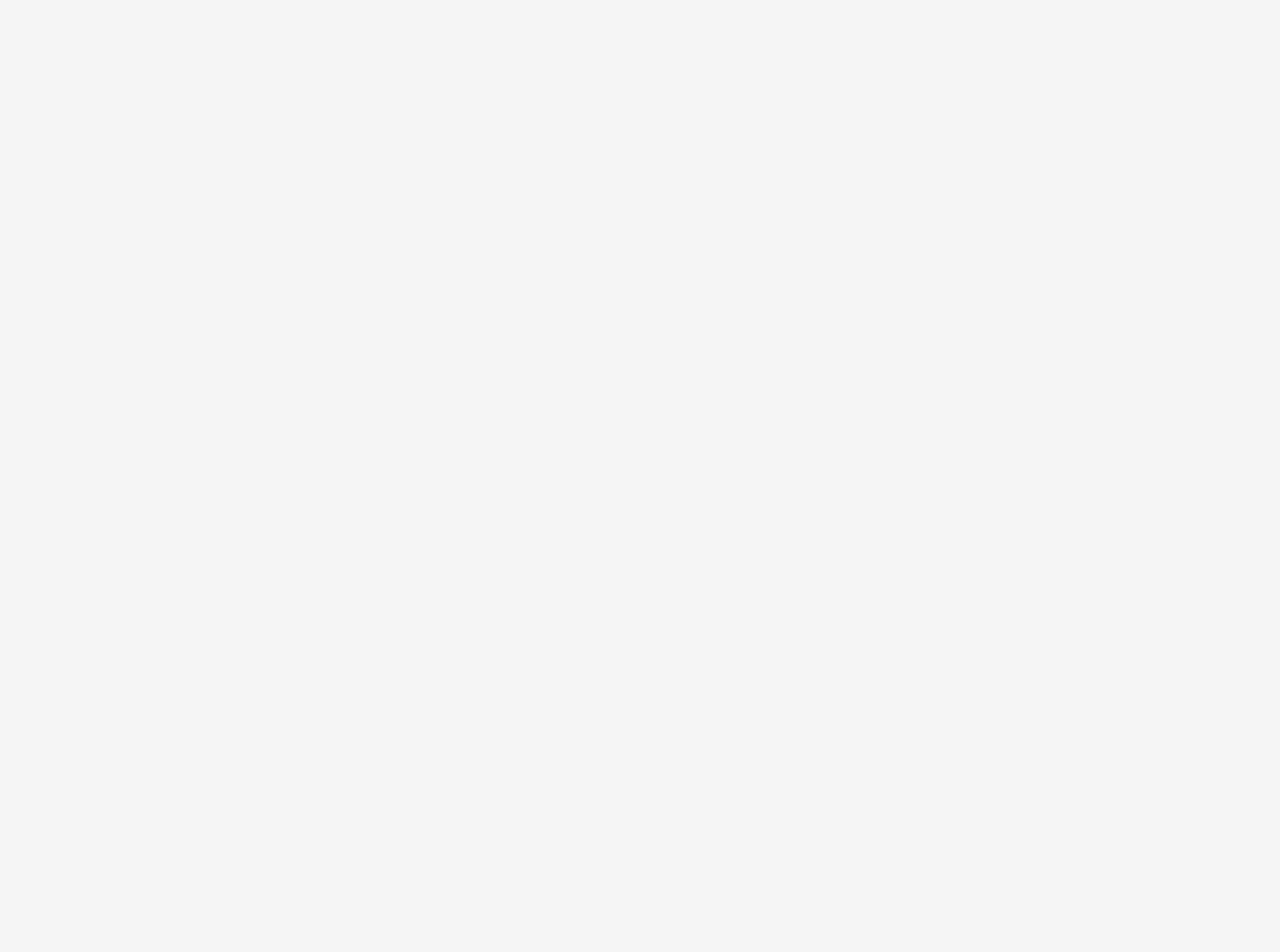
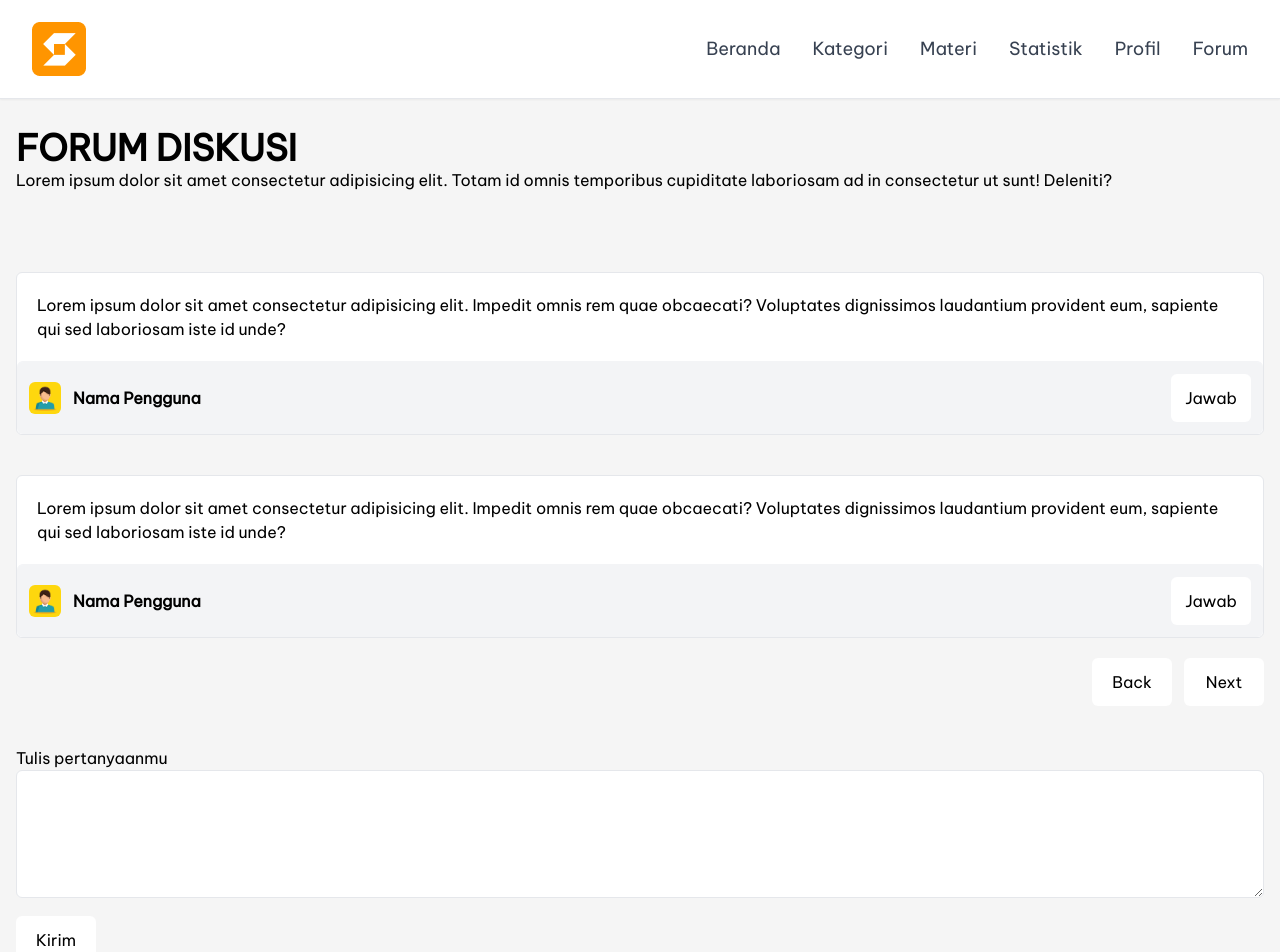
Before and after one commit to ahay12/lms-fe, a React (Vite) app: page /forum in a window 1280 px wide. Before the commit this address had no page. Shown: the top 952 px of the page. Before the commit the page ends 800 px from the top, so only its background shows below. Built offline with nearby package versions, Linux system fonts and the light colour scheme.

Commit message:
little fix and add forum

```diff
--- a/index.html
+++ b/index.html
@@ -9,7 +9,7 @@
 </head>
 
 <body>
-  <div id="root" class="dark:bg-dark"></div>
+  <div id="root" class="dark:bg-dark font-primary"></div>
   <script type="module" src="/src/main.jsx"></script>
 </body>
 
--- a/src/App.jsx
+++ b/src/App.jsx
@@ -3,16 +3,20 @@ import LandingPage from './components/landingPage'
 import KategoriMateri from './components/kategoriMateri'
 import HalamanMateri from './components/halamanMateri'
 import Profil from './components/profil'
+import NotFound from './components/notFound'
+import Forum from './components/forum'
 
 
 function App() {
   return (
     <>
       <Routes>
+        <Route path='*' element={<NotFound />} />
         <Route path='/' element={<LandingPage />} />
         <Route path='/kategori-materi' element={<KategoriMateri />} />
         <Route path='/materi' element={<HalamanMateri />} />
         <Route path='/profil' element={<Profil />} />
+        <Route path='/forum' element={<Forum />} />
       </Routes>
     </>
   )
--- a/src/components/category.jsx
+++ b/src/components/category.jsx
@@ -16,21 +16,21 @@ export default function Category() {
                         <div className="flex flex-col justify-center items-center gap-5 my-14">
                             <img src={"/logo-kesehatan.png"} alt="logo" className="w-24 h-24" />
                             <h3 className="text-2xl font-semibold">Kesehatan</h3>
-                            <button className="w-32 h-12 bg-gray rounded-2xl">Lihat Semua</button>
+                            <button className="w-32 h-12 bg-gray-200 rounded-2xl">Lihat Semua</button>
                         </div>
                     </div>
                     <div className="lg:w-[480px] lg:h-[314px] w-full h-72 bg-white rounded-md shadow-lg shadow-black/30">
                         <div className="flex flex-col justify-center items-center gap-5 my-14">
                             <img src={"/logo-teknologi.png"} alt="logo" className="w-24 h-24" />
                             <h3 className="text-2xl font-semibold">Teknologi</h3>
-                            <button className="w-32 h-12 bg-gray rounded-2xl">Lihat Semua</button>
+                            <button className="w-32 h-12 bg-gray-200 rounded-2xl">Lihat Semua</button>
                         </div>
                     </div>
                     <div className="lg:w-[480px] lg:h-[314px] w-full h-72 bg-white rounded-md shadow-lg shadow-black/30">
                         <div className="flex flex-col justify-center items-center gap-5 my-14">
                             <img src={"/logo-buku.png"} alt="logo" className="w-24 h-24" />
                             <h3 className="text-2xl font-semibold">Keterampilan Hidup</h3>
-                            <button className="w-32 h-12 bg-gray rounded-2xl">Lihat Semua</button>
+                            <button className="w-32 h-12 bg-gray-200 rounded-2xl">Lihat Semua</button>
                         </div>
                     </div>
 
--- /dev/null
+++ b/src/components/forum.jsx
@@ -0,0 +1,54 @@
+import Footer from "./footer";
+import Navbar from "./navbar";
+
+export default function Forum() {
+    return (
+        <>
+            <Navbar />
+            <div className="container pt-32 max-w-7xl mx-auto">
+                <h1 className="uppercase text-4xl font-semibold dark:text-white">Forum Diskusi</h1>
+                <p className="dark:text-white">Lorem ipsum dolor sit amet consectetur adipisicing elit. Totam id omnis temporibus cupiditate laboriosam ad in consectetur ut sunt! Deleniti?</p>
+                {/* Comments */}
+                <div className="flex flex-col gap-10 mt-20">
+                    <div className="w-full rounded-md bg-white dark:text-white dark:bg-[#262626] border dark:border-gray-100">
+                        <p className="p-5">Lorem ipsum dolor sit amet consectetur adipisicing elit. Impedit omnis rem quae obcaecati? Voluptates dignissimos laudantium provident eum, sapiente qui sed laboriosam iste id unde?</p>
+                        <div className="flex justify-between bg-gray-100 dark:bg-[#262626] p-3 border-t border-gray-100 rounded-md">
+                            <div className="flex gap-3 items-center">
+                                <img src={"/avatar.jpg"} alt="img" className="w-8 h-8 rounded-md" />
+                                <h3 className="font-semibold">Nama Pengguna</h3>
+                            </div>
+                            <button className="w-20 h-12 rounded-md bg-white dark:text-dark">Jawab</button>
+                        </div>
+                    </div>
+                    <div className="w-full rounded-md bg-white dark:text-white dark:bg-[#262626] border dark:border-gray-100">
+                        <p className="p-5">Lorem ipsum dolor sit amet consectetur adipisicing elit. Impedit omnis rem quae obcaecati? Voluptates dignissimos laudantium provident eum, sapiente qui sed laboriosam iste id unde?</p>
+                        <div className="flex justify-between bg-gray-100 dark:bg-[#262626] p-3 border-t border-gray-100 rounded-md">
+                            <div className="flex gap-3 items-center">
+                                <img src={"/avatar.jpg"} alt="img" className="w-8 h-8 rounded-md" />
+                                <h3 className="font-semibold">Nama Pengguna</h3>
+                            </div>
+                            <button className="w-20 h-12 rounded-md bg-white dark:text-dark">Jawab</button>
+                        </div>
+                    </div>
+                </div>
+                <div className="flex gap-3 items-end justify-end pt-5">
+                    <button className="w-20 h-12 rounded-md bg-white">Back</button>
+                    <button className="w-20 h-12 rounded-md bg-white">Next</button>
+                </div>
+                <div>
+                    <form className="mt-10">
+                        <label htmlFor="question" className="dark:text-white">Tulis pertanyaanmu</label>
+                        <textarea
+                            name="question"
+                            id="question"
+                            className="w-full h-32 pl-2 rounded-md dark:text-white dark:bg-[#262626] border dark:border-gray-100"
+                        ></textarea>
+                        <button className="w-20 h-12 mt-3 rounded-md bg-white dark:text-dark">Kirim</button>
+                    </form>
+                </div>
+            </div>
+
+            <Footer />
+        </>
+    )
+};
--- a/src/components/halamanMateri.jsx
+++ b/src/components/halamanMateri.jsx
@@ -60,7 +60,7 @@ export default function HalamanMateri() {
 
                     </iframe>
                 </div>
-                <div>
+                <div className="pt-5">
                     <h2 className="font-semibold lg:text-4xl text-3xl dark:text-white">Olahraga Aman Untuk Lansia</h2>
                     <p className="lg:pt-20 pt-10 dark:text-white">Olahraga atau aktivitas fisik untuk lansia perlu disesuaikan dengan kemampuan dan kondisi manula yang bersangkutan. Anda dapat memulainya dengan sesi konsultasi untuk memperoleh rekomendasi tipe aktivitas yang cocok dan batasan yang masih aman untuk tubuh mereka.</p>
                 </div>
--- a/src/components/navbar.jsx
+++ b/src/components/navbar.jsx
@@ -34,7 +34,7 @@ export default function Navbar({ name = '' }) {
 
     return (
         <header className="flex w-full items-center bg-white dark:bg-dark fixed top-0 left-0 shadow-sm z-10">
-            <div className="w-full h-[70px] md:h-[99px] border-b border-solid border-b-gray-200 border-white dark:border-dark flex items-center justify-between px-4 md:px-8">
+            <div className="w-full h-[70px] md:h-[99px] border-b border-solid border-b-gray-200 border-white dark:border-b-white flex items-center justify-between px-4 md:px-8">
                 <div className="flex items-center">
                     {/* Logo */}
                     <img
--- /dev/null
+++ b/src/components/notFound.jsx
@@ -0,0 +1,16 @@
+export default function NotFound() {
+    return (
+        <>
+            <section className="w-screen h-screen flex items-center justify-center">
+                <div className="py-8 px-4 mx-auto max-w-screen-xl lg:py-16 lg:px-6">
+                    <div className="mx-auto max-w-screen-sm text-center">
+                        <h1 className="mb-4 text-7xl tracking-tight font-extrabold lg:text-9xl text-primary-600 dark:text-primary-500">404</h1>
+                        <p className="mb-4 text-3xl tracking-tight font-bold text-gray-900 md:text-4xl dark:text-white">Something&apos;s missing.</p>
+                        <p className="mb-4 text-lg font-light text-gray-500 dark:text-gray-400">Sorry, we can&apos;t find that page. You&apos;ll find lots to explore on the home page. </p>
+                        <a href="/" className="inline-flex text-white bg-black hover:bg-black focus:ring-4 focus:outline-none focus:ring-secondary font-medium rounded-lg text-sm px-5 py-2.5 text-center dark:focus:ring-white my-4">Back to Homepage</a>
+                    </div>
+                </div>
+            </section>
+        </>
+    )
+};
--- a/src/components/profil.jsx
+++ b/src/components/profil.jsx
@@ -1,3 +1,4 @@
+import Footer from "./footer";
 import Navbar from "./navbar";
 import { useState } from "react";
 
@@ -56,6 +57,7 @@ export default function Profil() {
 
                 </div>
             </div>
+            <Footer />
         </>
     );
 }
--- a/src/index.css
+++ b/src/index.css
@@ -6,3 +6,8 @@
     background-color: #F5F5F5;
     scroll-behavior: smooth;
 }
+
+@font-face {
+    font-family: 'Be Vietnam Pro';
+    src: url('./fonts/BeVietnamPro-Regular.ttf') format('truetype');
+}
--- a/tailwind.config.js
+++ b/tailwind.config.js
@@ -6,6 +6,9 @@ export default {
     container: {
       center: true,
       padding: '16px',
+    },
+    fontFamily: {
+      primary: 'Be Vietnam Pro',
     },
     extend: {
       colors: {
```
Also changed, not shown: public/avatar.jpg (added), src/fonts/BeVietnamPro-Regular.ttf (added).
